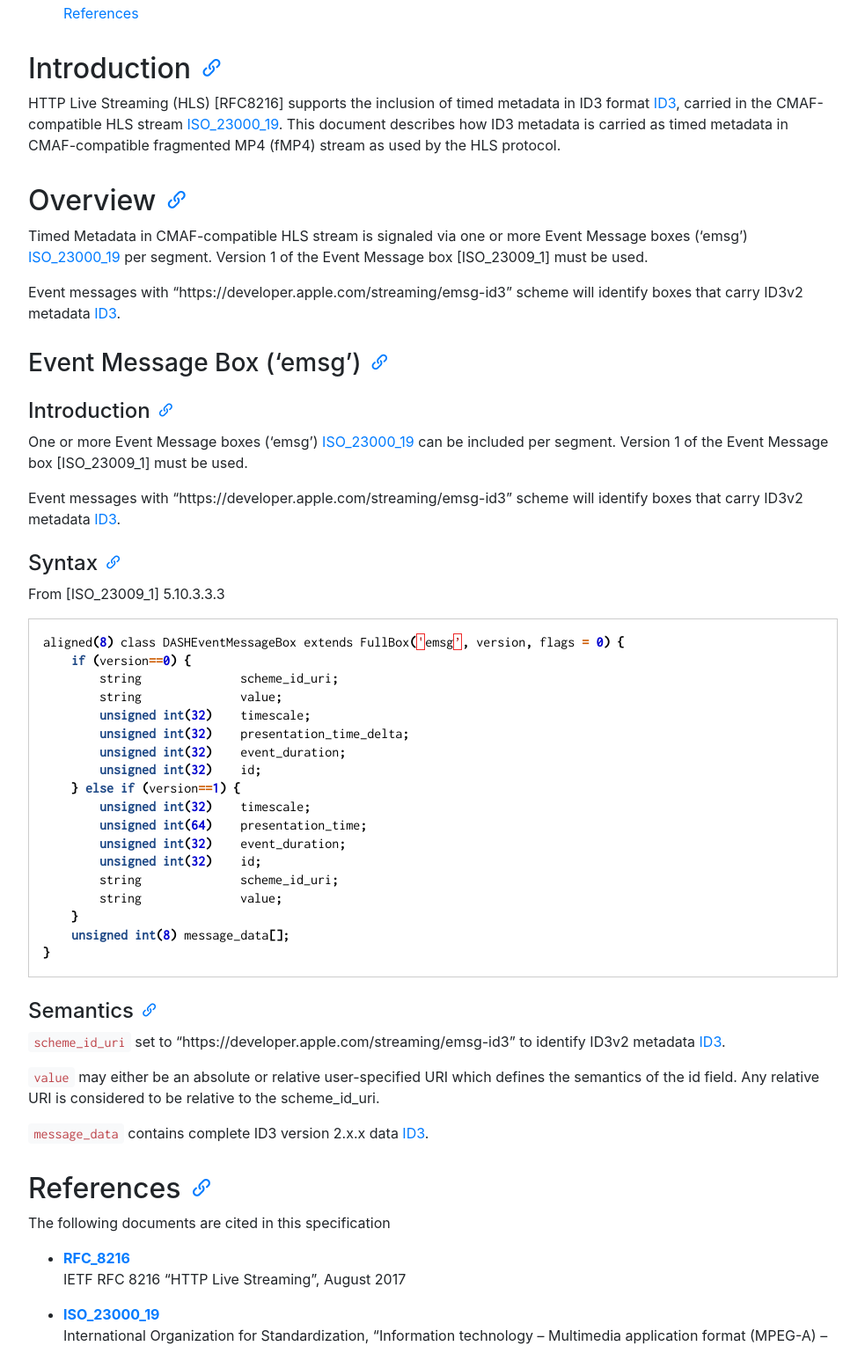
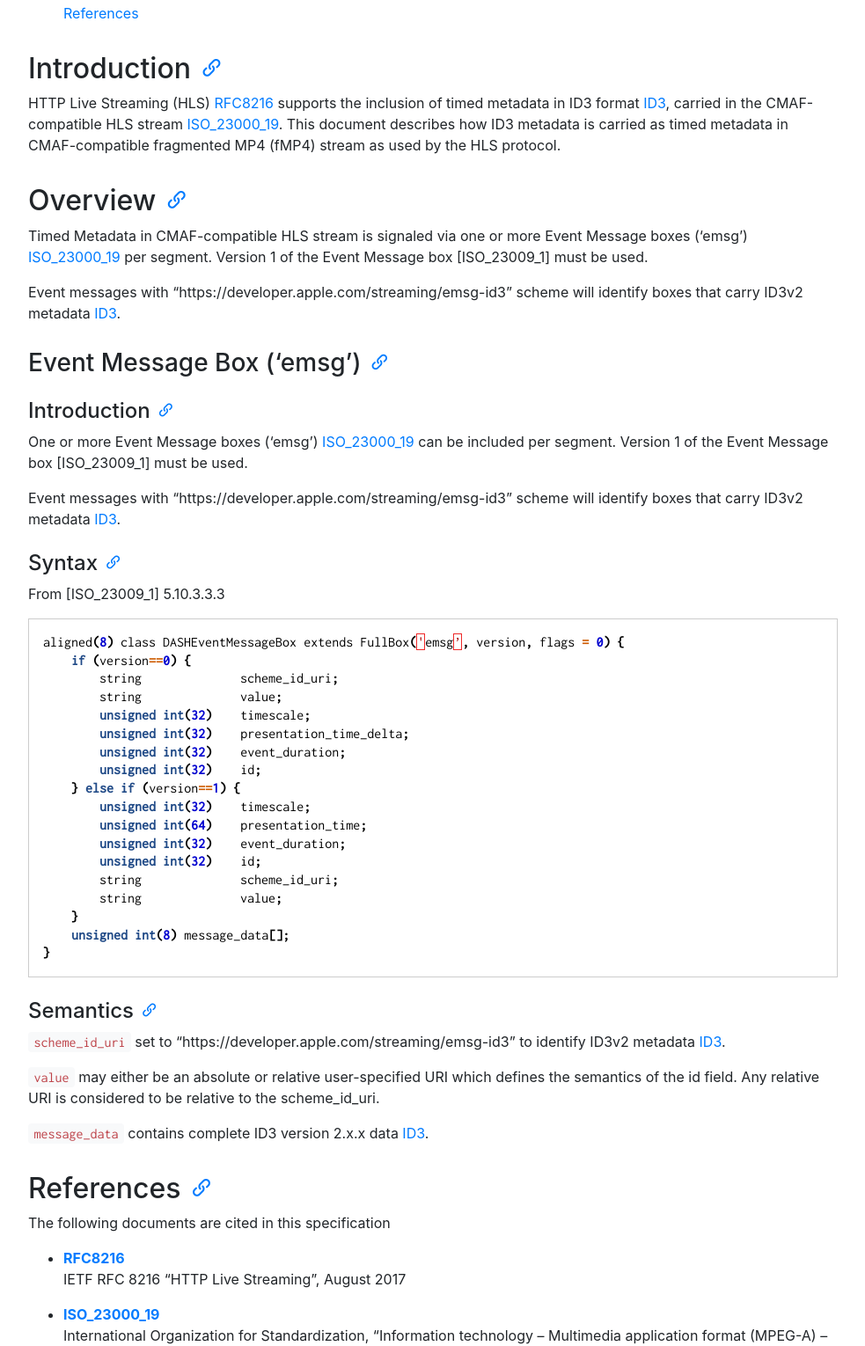
Before and after one commit to AOMediaCodec/id3-emsg, a Jekyll site: the page built from index.md, in a window 1280 px wide. Shown: the part 554-2084 px from the top of the page at 88% size, without its empty margins (53-1036 px from the left). Built offline with Jekyll 4.4.1, drawn with Linux system fonts in a browser that asks for light colours; nearby versions of some CDN libraries.

Commit message:
Tweak RFC8216 link

```diff
--- a/av1-id3.md
+++ b/av1-id3.md
@@ -91,7 +91,7 @@ the scheme_id_uri.
 
 The following documents are cited in this specification
 
-  * **[RFC_8216]**
+  * **[RFC8216]**
     IETF RFC 8216 “HTTP Live Streaming”, August 2017
 
   * **[ISO_23000_19]**
@@ -110,7 +110,7 @@ The following documents are cited in this specification
     ID3.org, "The ID3 audio file data tagging format"
 
 
-[RFC_8216]: https://tools.ietf.org/html/rfc8216
+[RFC8216]: https://tools.ietf.org/html/rfc8216
 [ISO_23000_19]: http://www.iso.org/iso/catalogue_detail?csnumber=71975
 [ID3]: http://www.id3.org/Developer_Information
 [AV1]: https://aomedia.org/av1-bitstream-and-decoding-process-specification/
```
